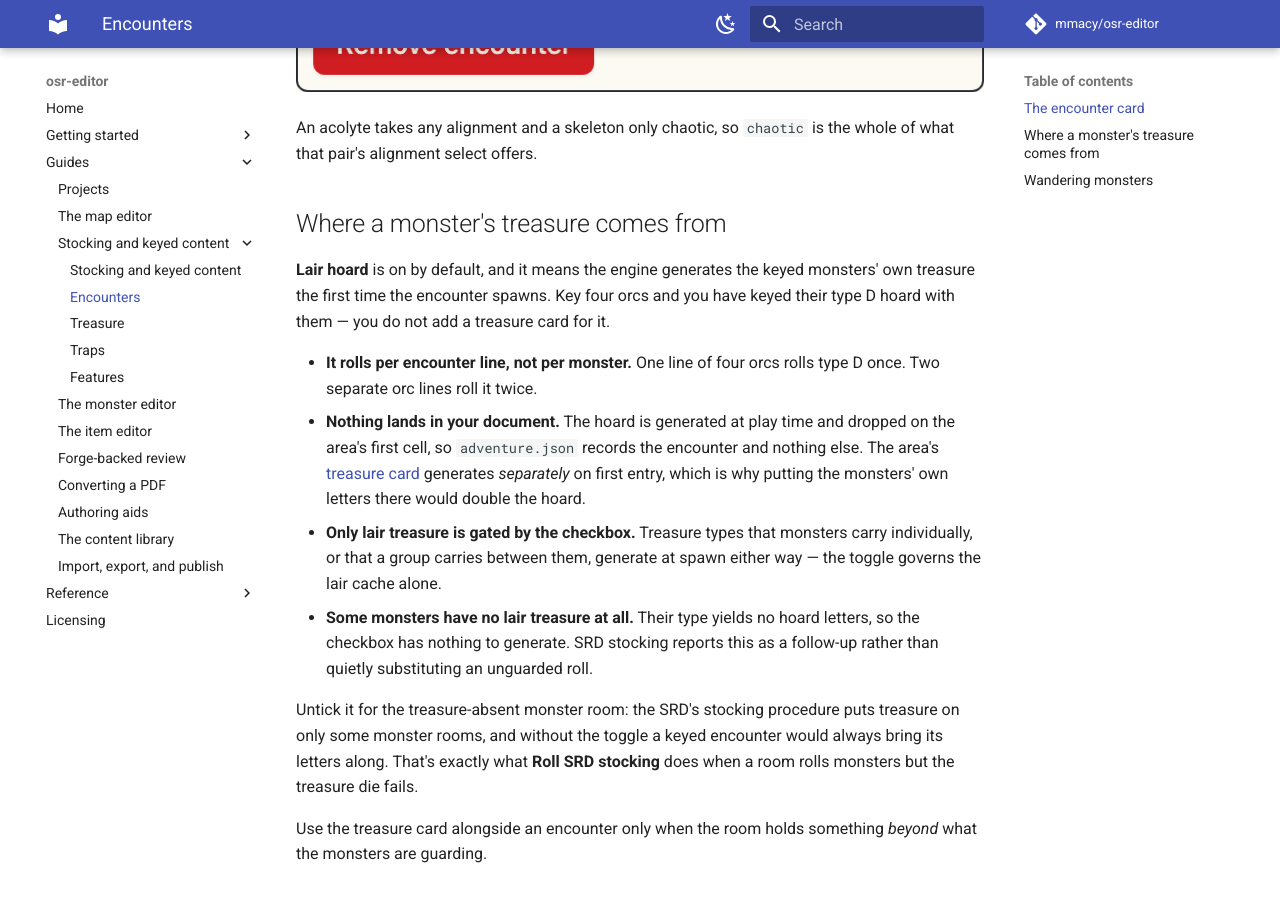
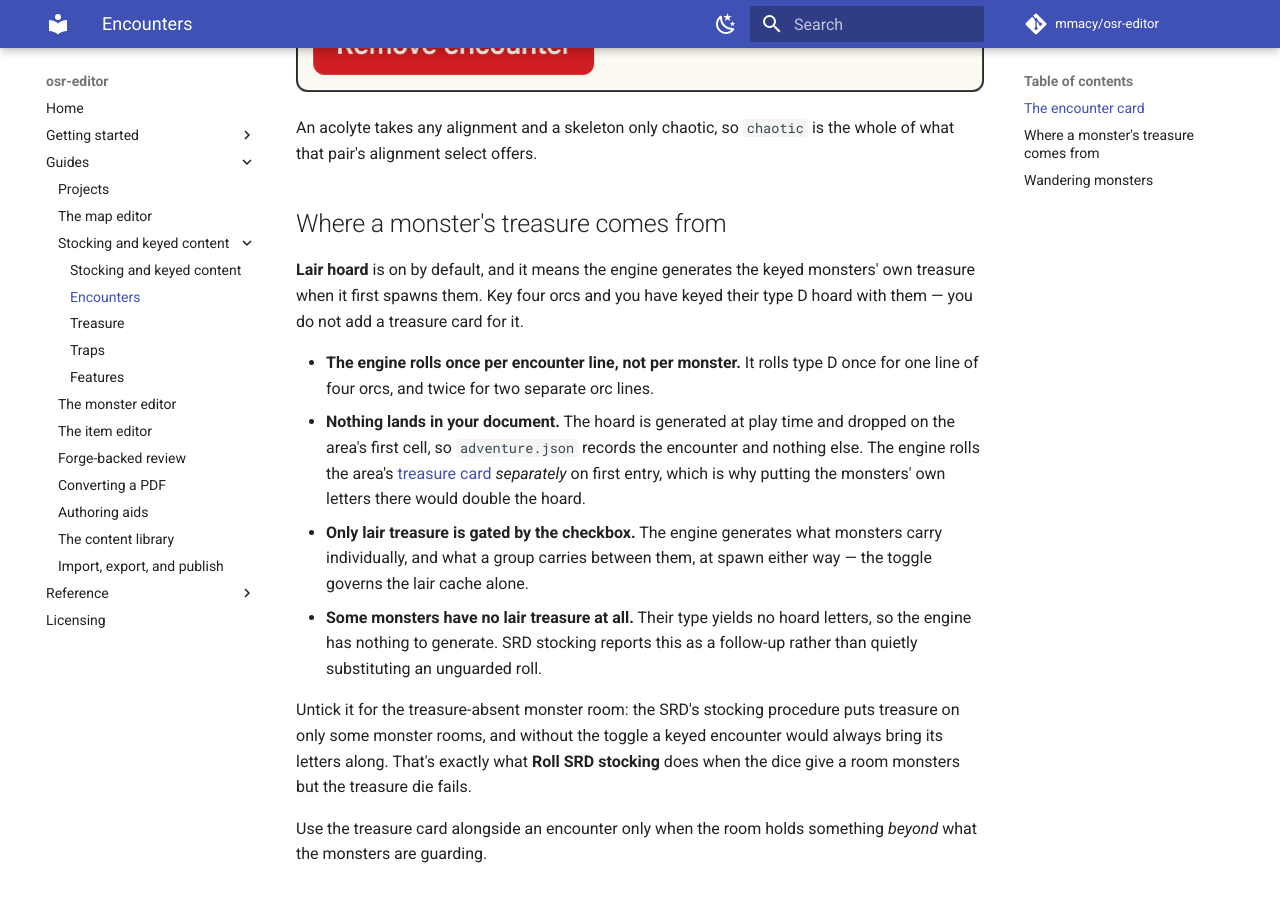
Before and after one commit to mmacy/osr-editor, an MkDocs documentation site: the page built from docs/guides/encounters.md, in a window 1280 px wide and 900 px high, scrolled down 1612 px. Built offline with MkDocs 1.6.1 and Material for MkDocs 9.7.7, drawn with Linux system fonts in a browser that asks for light colours; comment, search, counter and statistics services are not loaded.

Commit message:
name the engine, the game, and the dice as what rolls
The generate-and-roll family, fixed throughout: an encounter line no
longer rolls a treasure type, a treasure card no longer generates on
first entry, a room no longer generates a letter or rolls richer on a
deeper level, a magic item's secrets no longer roll themselves, and a
checkbox no longer generates anything. Rolling dice and producing
treasure are the engine's, the game's, and the dice's work.

Traps still spring and fire, because that is a physical event in the
fiction rather than a production the engine performs.

Claude-Session: https://claude.ai/code/session_01LsDjzqyFbcWiJRF7sBeedV

```diff
--- a/docs/guides/encounters.md
+++ b/docs/guides/encounters.md
@@ -23,14 +23,14 @@ An acolyte takes any alignment and a skeleton only chaotic, so `chaotic` is the
 
 ## Where a monster's treasure comes from
 
-**Lair hoard** is on by default, and it means the engine generates the keyed monsters' own treasure the first time the encounter spawns. Key four orcs and you have keyed their type D hoard with them — you do not add a treasure card for it.
+**Lair hoard** is on by default, and it means the engine generates the keyed monsters' own treasure when it first spawns them. Key four orcs and you have keyed their type D hoard with them — you do not add a treasure card for it.
 
-- **It rolls per encounter line, not per monster.** One line of four orcs rolls type D once. Two separate orc lines roll it twice.
-- **Nothing lands in your document.** The hoard is generated at play time and dropped on the area's first cell, so `adventure.json` records the encounter and nothing else. The area's [treasure card](treasure.md) generates *separately* on first entry, which is why putting the monsters' own letters there would double the hoard.
-- **Only lair treasure is gated by the checkbox.** Treasure types that monsters carry individually, or that a group carries between them, generate at spawn either way — the toggle governs the lair cache alone.
-- **Some monsters have no lair treasure at all.** Their type yields no hoard letters, so the checkbox has nothing to generate. SRD stocking reports this as a follow-up rather than quietly substituting an unguarded roll.
+- **The engine rolls once per encounter line, not per monster.** It rolls type D once for one line of four orcs, and twice for two separate orc lines.
+- **Nothing lands in your document.** The hoard is generated at play time and dropped on the area's first cell, so `adventure.json` records the encounter and nothing else. The engine rolls the area's [treasure card](treasure.md) *separately* on first entry, which is why putting the monsters' own letters there would double the hoard.
+- **Only lair treasure is gated by the checkbox.** The engine generates what monsters carry individually, and what a group carries between them, at spawn either way — the toggle governs the lair cache alone.
+- **Some monsters have no lair treasure at all.** Their type yields no hoard letters, so the engine has nothing to generate. SRD stocking reports this as a follow-up rather than quietly substituting an unguarded roll.
 
-Untick it for the treasure-absent monster room: the SRD's stocking procedure puts treasure on only some monster rooms, and without the toggle a keyed encounter would always bring its letters along. That's exactly what **Roll SRD stocking** does when a room rolls monsters but the treasure die fails.
+Untick it for the treasure-absent monster room: the SRD's stocking procedure puts treasure on only some monster rooms, and without the toggle a keyed encounter would always bring its letters along. That's exactly what **Roll SRD stocking** does when the dice give a room monsters but the treasure die fails.
 
 Use the treasure card alongside an encounter only when the room holds something *beyond* what the monsters are guarding.
 
```
Also changed, not shown: docs/guides/authoring-aids.md (+2 -2 lines), docs/guides/features.md (+1 -1 lines), docs/guides/treasure.md (+2 -2 lines).
